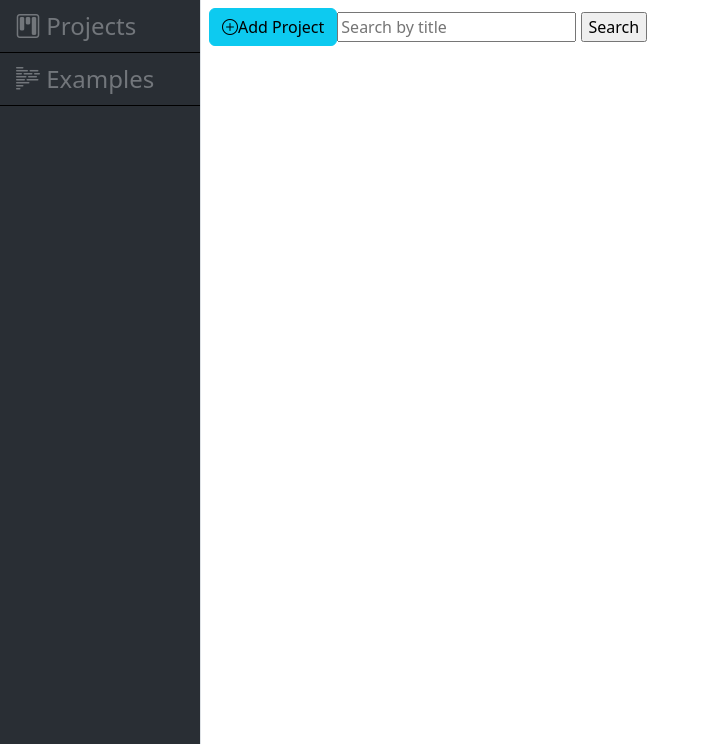
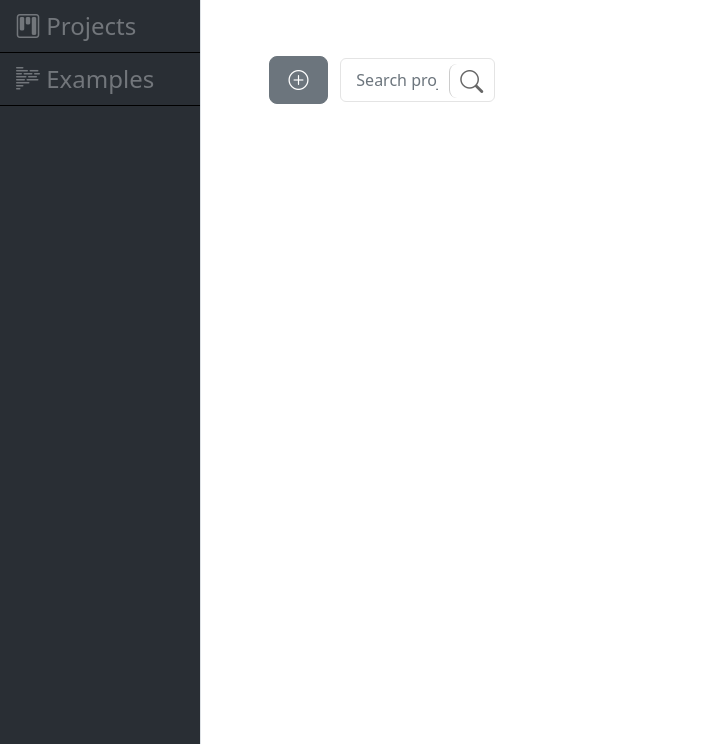
Before and after one commit to N5GEH/n5geh.tools.entirety, a Django app: page /projects/ in a window 1280 px wide. Shown: the part 56-800 px from the top of the page, without its empty margins (0-710 px from the left). Run offline with Django 4.2, Linux system fonts and the light colour scheme; data that the repository does not hold is empty; style sheets or scripts are compiled from the project's sources; parts of the project's set-up code (start-up, migrations or seed data) failed here and were passed over; some libraries are stand-ins or nearby versions.

Commit message:
chore: delete modal and search bar styling

```diff
--- a/app/Entirety/projects/templates/projects/index.html
+++ b/app/Entirety/projects/templates/projects/index.html
@@ -3,20 +3,41 @@
 
 {% block content %}
 
-    <div style="display: flex; flex-direction: row; flex-wrap: wrap">
-        <div class="d-flex justify-content-center align-items-center">
-            <a href="{% url 'projects:create' %}" class="btn btn-info bi-plus-circle">Add Project</a>
-            <form action="">
-                <input type="text" name="search" placeholder="Search by title" value="{{ request.GET.name }}">
-                <input type="submit" value="Search">
-            </form>
+    <div class="container mt-5">
+        <div class="row">
+            <div class="row height d-flex justify-content-center align-items-center">
+                <div class="col-md-2">
+                    <span class="input-group-btn">
+                        <div class="row">
+                            <a href="{% url 'projects:create' %}" class="btn btn-secondary btn-lg">
+                                <i class="bi-plus-circle"></i>
+                            </a>
+                        </div>
+                    </span>
+                </div>
+                <div class="col-md-6">
+                    <form action="">
+                        <div id="custom-search-input">
+                            <div class="input-group col-md-12">
+                                <input name="search" type="text" class="form-control input-lg"
+                                       placeholder="Search projects by name"/>
+                                <span class="input-group-btn">
+                                <button class="btn btn-info btn-lg" type="submit" value="search">
+                                    <i class="bi-search"></i>
+                                </button>
+                                </span>
+                            </div>
+                        </div>
+                    </form>
+                </div>
+            </div>
         </div>
     </div>
 
 
     <div style="display: flex; flex-direction: row; flex-wrap: wrap">
         {% for project in project_list %}
-            <div class="card text-bg-light mb-3" style="width: 18rem; margin: 10px">
+            <div class="card text-bg-light mb-3 mt-5 shadow-lg bg-white rounded" style="width: 18rem; margin: 10px">
                 <div class="card-header">
                     <h5>{{ project.name }}
                         <i class="bi bi-kanban"></i>
@@ -30,10 +51,35 @@
                 <div class="card-body">
                     <p class="card-text">{{ project.description }}</p>
                     <a href="{% url 'projects:update' project.uuid %}" class="btn btn-primary">Edit</a>
-                    <a href="{% url 'projects:delete' project.uuid %}" class="btn btn-primary">Delete</a>
+                    <button type="button" class="btn btn-primary" data-bs-toggle="modal" data-bs-target="#deleteModal"
+                            data-bs-url={% url 'projects:delete' project.uuid %}>
+                        Delete
+                    </button>
+
                 </div>
             </div>
         {% endfor %}
     </div>
 
+
+    <div class="modal fade" id="deleteModal" tabindex="-1" aria-labelledby="deleteModalLabel" aria-hidden="true">
+        <div class="modal-dialog">
+            <div class="modal-content">
+                <div class="modal-header">
+                    <h5 class="modal-title" id="deleteModalLabel">Delete Project</h5>
+                    <button type="button" class="btn-close" data-bs-dismiss="modal" aria-label="Close"></button>
+                </div>
+                <div class="modal-body">
+                    Are you sure you want to delete this project?
+                </div>
+                <div class="modal-footer">
+                    <button type="button" class="btn btn-secondary" data-bs-dismiss="modal">Close</button>
+                    <form action="" method="POST" class="modal-form">
+                        {% csrf_token %}
+                        <button class="btn btn-primary">Delete</button>
+                    </form>
+                </div>
+            </div>
+        </div>
+    </div>
 {% endblock %}
--- /dev/null
+++ b/app/Entirety/static/js/modal.js
@@ -0,0 +1,10 @@
+var deleteModal = document.getElementById('deleteModal')
+deleteModal.addEventListener('show.bs.modal', function (event) {
+  // Button that triggered the modal
+  var button = event.relatedTarget
+  // Extract info from data-bs-* attribute
+  var url = button.getAttribute('data-bs-url')
+
+  var modalForm = deleteModal.querySelector('.modal-form')
+  modalForm.attributes.getNamedItem('action').value = url
+})
--- a/app/Entirety/static/scss/style.scss
+++ b/app/Entirety/static/scss/style.scss
@@ -9,3 +9,51 @@
 .bg-grey {
   background-color:#292e34 ;
 }
+
+// custom search bar
+#custom-search-input{
+    padding: 3px;
+    border: solid 1px #E4E4E4;
+    border-radius: 6px;
+    background-color: #fff;
+}
+
+#custom-search-input input{
+    border: 0;
+    box-shadow: none;
+}
+
+#custom-search-input button{
+    margin: 2px 0 0 0;
+    background: none;
+    box-shadow: none;
+    border: 0;
+    color: #666666;
+    padding: 0 8px 0 10px;
+    border-left: solid 1px #ccc;
+}
+
+#custom-search-input a{
+    margin: 2px 0 0 0;
+    background: none;
+    box-shadow: none;
+    border: 0;
+    color: #666666;
+    padding: 0 8px 0 10px;
+    border-left: solid 1px #ccc;
+}
+
+#custom-search-input button:hover{
+    border: 0;
+    box-shadow: none;
+    border-left: solid 1px #ccc;
+}
+
+#custom-search-input .bi-search{
+    font-size: 23px;
+}
+
+// card on hover
+.card:hover{
+    transform:scale(1.05);
+}
--- a/app/Entirety/templates/_base.html
+++ b/app/Entirety/templates/_base.html
@@ -54,6 +54,7 @@
     <script src="{% static 'js/main.js' %}"></script>
     <script src="{% static 'js/dialog.js' %}"></script>
     <script src="{% static 'js/toast.js' %}"></script>
+    <script src="{% static 'js/modal.js' %}"></script>
 
     {% block scripts %}{% endblock %}
 {% endcompress %}
```
